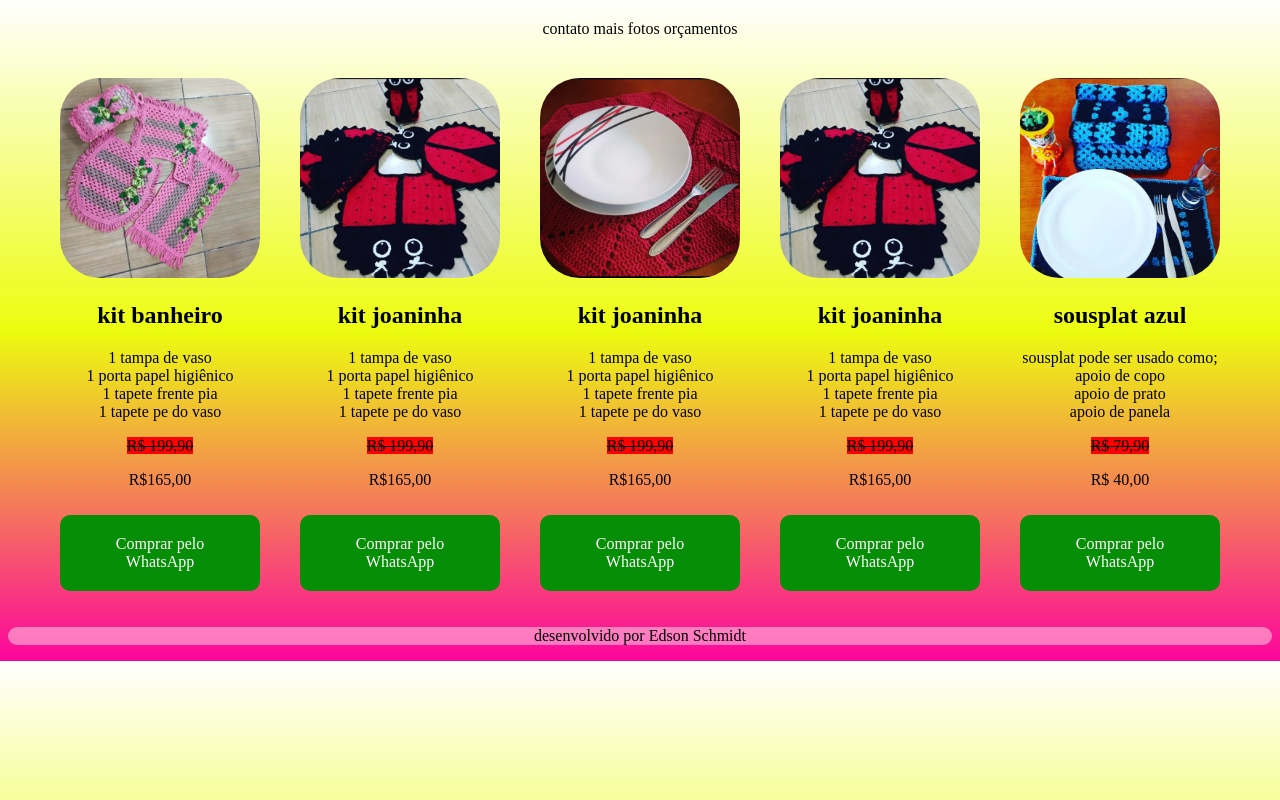
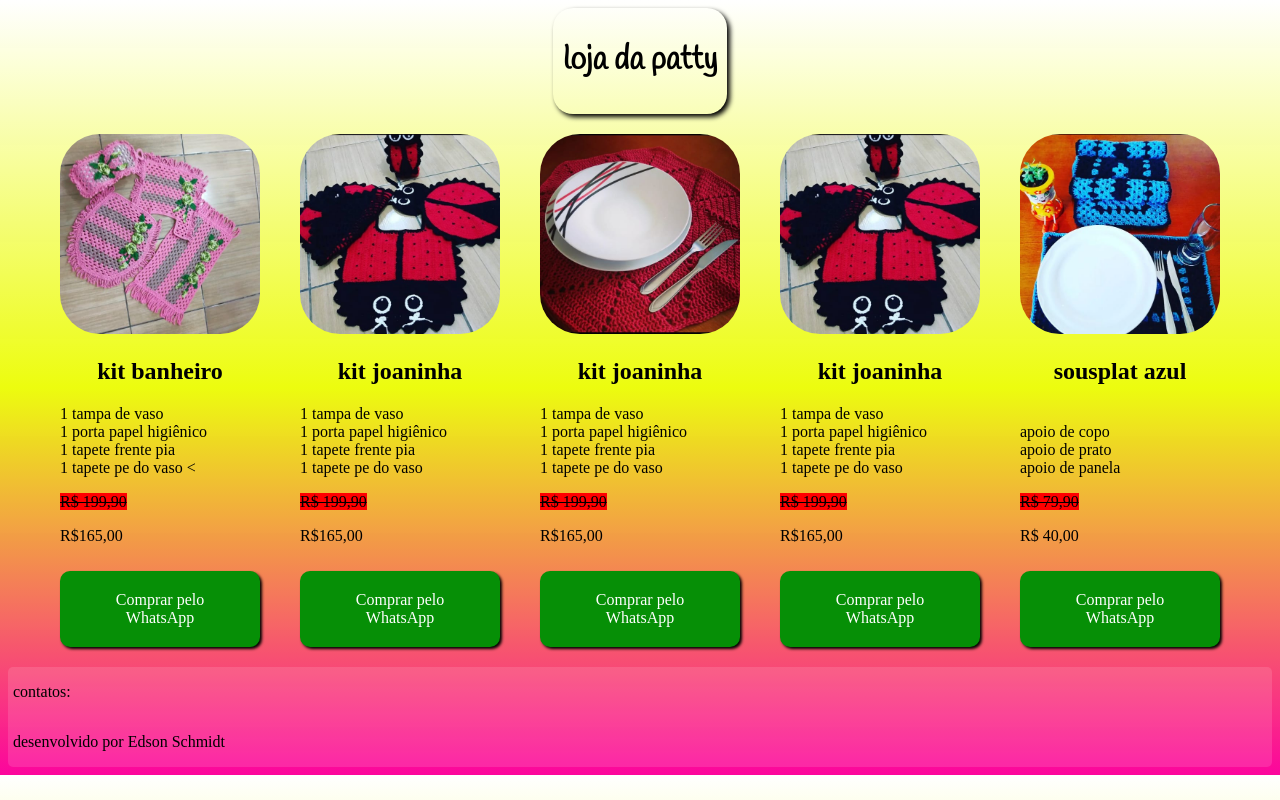
Before and after one commit to edsonschmidt95/lojapatty, a plain HTML site: page index.html in a window 1280 px wide. Drawn offline with Linux system fonts and the light colour scheme.

Commit message:
atualização css

```diff
--- a/index.html
+++ b/index.html
@@ -8,27 +8,34 @@
 	<title>artes da patty</title>
 
 <style>
+	@import url('https://fonts.googleapis.com/css2?family=Handlee&display=swap');
 		body{
 			background-image: linear-gradient(to top, rgb(252, 5, 157),rgba(236, 252, 11, 0.986), white);
 		}
-
-
-		nav{
-			margin: 20px;
+		header{
 			text-align: center;
-		}
-
-		ul  {
-			display: none;
-		}
-		nav:hover > ul {
+			font-family: 'Handlee', cursive;
+			box-shadow: 3px 3px 5px black;
+			padding: 10px;
+			border-radius: 20px;
+			width: fit-content;
 			display: block;
-			 text-align: center;
+			margin: auto;
+			align-items: center;
 
 		}
 
 
-		.container {
+		 .escondido{
+			display: none;
+		 }
+		 .contato:hover >.escondido{
+			display: block;
+		 }
+
+
+
+		main{
 			align-items: center;
 			display: flex;
 			justify-content: center;
@@ -43,10 +50,20 @@
 			margin: 20px;
 			text-align: center;
 
+
+		}
+		.descriçao{
+			text-align: justify;
+
+		}
+		.descriçao > h2{
+			text-align: center;
+		}
+		.descriçao > a{
+			text-align: center;
 		}
 		.produto:hover{
 			transform: scale(1.08);
-			background-color: rgba(255, 255, 255, 0.288);
 			border-radius: 30px;
 		}
 
@@ -64,30 +81,27 @@
 			color: white;
 			padding: 20px;
 			border-radius: 10px;
-			text-decoration: solid;
-			margin: auto;
 			margin-top: 10px;
+			box-shadow: 2px 2px 3px black;
 
 		}
 		.btn-whatsapp:hover{
-			border: 1px solid white;
+
+			box-shadow: inset 2px 2px 3px black;
 		}
-		h1{
-			text-shadow: 1px 1px 10px rgb(252, 5, 157);
-			font-family:'Trebuchet MS', 'Lucida Sans Unicode', 'Lucida Grande', 'Lucida Sans', Arial, sans-serif;
-			text-align: center;
 
-		}
 		.produto >h2 >p{
 			text-align: right;
 		}
 		footer{
-			background-color: rgba(255, 250, 250, 0.438);
-			border-radius: 20px;
-			align-items: center;
+			background-color: rgba(255, 250, 250, 0.123);
+			border-radius: 5px;
+			padding-left: 5px;
+			display: grid;
+			align-content: center;
+
 		}
 		footer > p,a{
-			text-align: center;
 			text-decoration: none;
 			color:inherit;
 		}
@@ -97,62 +111,70 @@
 </head>
 <body>
 	<header>
-		<nav><a href="#">contato</a>
-
-				<ul>facebook</ul>
-				<ul>WhatsApp</ul>
-				<ul>instagram</ul>
-
-		<a href="#">mais fotos</a>
-		<a href="#">orçamentos</a></nav>
+	<h1>loja da patty</h1>
 
 	</header>
 
-	<div class="container">
+	<main>
 		<div class="produto">
 
 			<img src="kit banheiro.jpg">
-			<h2>kit banheiro </h2><p>1 tampa de vaso<br> 1 porta papel higiênico <br>1 tapete frente pia <br>1 tapete pe do vaso</p>
+			<div class="descriçao">
+				<h2>kit banheiro </h2>
+				<p>1 tampa de vaso<br> 1 porta papel higiênico <br>1 tapete frente pia <br>1 tapete pe do vaso <</p>
 				<p ><del style="background-color: red;">R$ 199,90</del></p>
 				<p > R$165,00</ins></p>
 				<a href="https://wa.me/55051999067650?text=Olá! Gostaria de comprar o kit banheiro." class="btn-whatsapp" target="_blank">Comprar pelo WhatsApp</a>
 			</div>
+
+		</div>
 		<div class="produto">
 			<img src="joaninha.jpg" alt="Produto de Crochê">
+			<div class="descriçao">
 				<h2 >kit joaninha</h2>
 				<p>1 tampa de vaso<br> 1 porta papel higiênico <br>1 tapete frente pia <br>1 tapete pe do vaso</p>
 				<p ><del style="background-color: red;">R$ 199,90</del></p>
 				<p > R$165,00</ins></p>
 				<a href="https://wa.me/55051999067650" class="btn-whatsapp"target="_blank">Comprar pelo WhatsApp</a>
 			</div>
+		</div>
 		<div class="produto">
 			<img src="sousplat vermelho.jpg" alt="Produto de Crochê">
+			<div class="descriçao">
 			<h2 >kit joaninha</h2>
 			<p>1 tampa de vaso<br> 1 porta papel higiênico <br>1 tapete frente pia <br>1 tapete pe do vaso</p>
 			<p ><del style="background-color: red;">R$ 199,90</del></p>
 			<p > R$165,00</ins></p>
 			<a href="https://wa.me/55051999067650" class="btn-whatsapp"target="_blank">Comprar pelo WhatsApp</a>
 		</div>
+		</div>
 		<div class="produto">
 			<img src="joaninha.jpg" alt="Produto de Crochê">
+			<div class="descriçao">
 			<h2 >kit joaninha</h2>
 			<p>1 tampa de vaso<br> 1 porta papel higiênico <br>1 tapete frente pia <br>1 tapete pe do vaso</p>
 			<p ><del style="background-color: red;">R$ 199,90</del></p>
 			<p > R$165,00</ins></p>
 			<a href="https://wa.me/55051999067650" class="btn-whatsapp"target="_blank">Comprar pelo WhatsApp</a>
 		</div>
+		</div>
 		<div class="produto">
 			<img src="sousplat azul.jpg" alt="Produto de Crochê">
+			<div class="descriçao">
 			<h2>sousplat azul </h2>
-			<p> sousplat pode ser usado como; <br> apoio de copo <br>apoio de prato <br>apoio de panela </p>
+			<p> <br>apoio de copo <br>apoio de prato <br>apoio de panela</p>
 			<p ><del style="background-color: red;">R$ 79,90</del></p>
 			<p >R$ 40,00 </ins></p>
 			<a href="https://wa.me/55051999067650" class="btn-whatsapp"target="_blank">Comprar pelo WhatsApp</a>
-
+			</div>
 
 		</div>
+	</main>
+	<footer>
+
+		<div class="contato"> <p>contatos:</p>
+			<div class="escondido"> <a href="https://www.instagram.com/art_esdapatty/" target="_blank">instagram</a> <br> <a href="https://www.facebook.com/patty.schweig/" target="_blank">facebook</a> <br> <a href="https://dinho.a.schmidt@hotmail.com" target="_blank">e-mail</a> <br> <a href="https://wa.me/55051999067650" target="_blank">WhatsApp</a></div>
 		</div>
-	<footer>
 		<p >desenvolvido por <a href="https://www.instagram.com/edinho_schmidt/" target="_blank">Edson Schmidt</a></p>
 	</footer>
 
```
Lines whose indentation alone changed are shown as unchanged.
